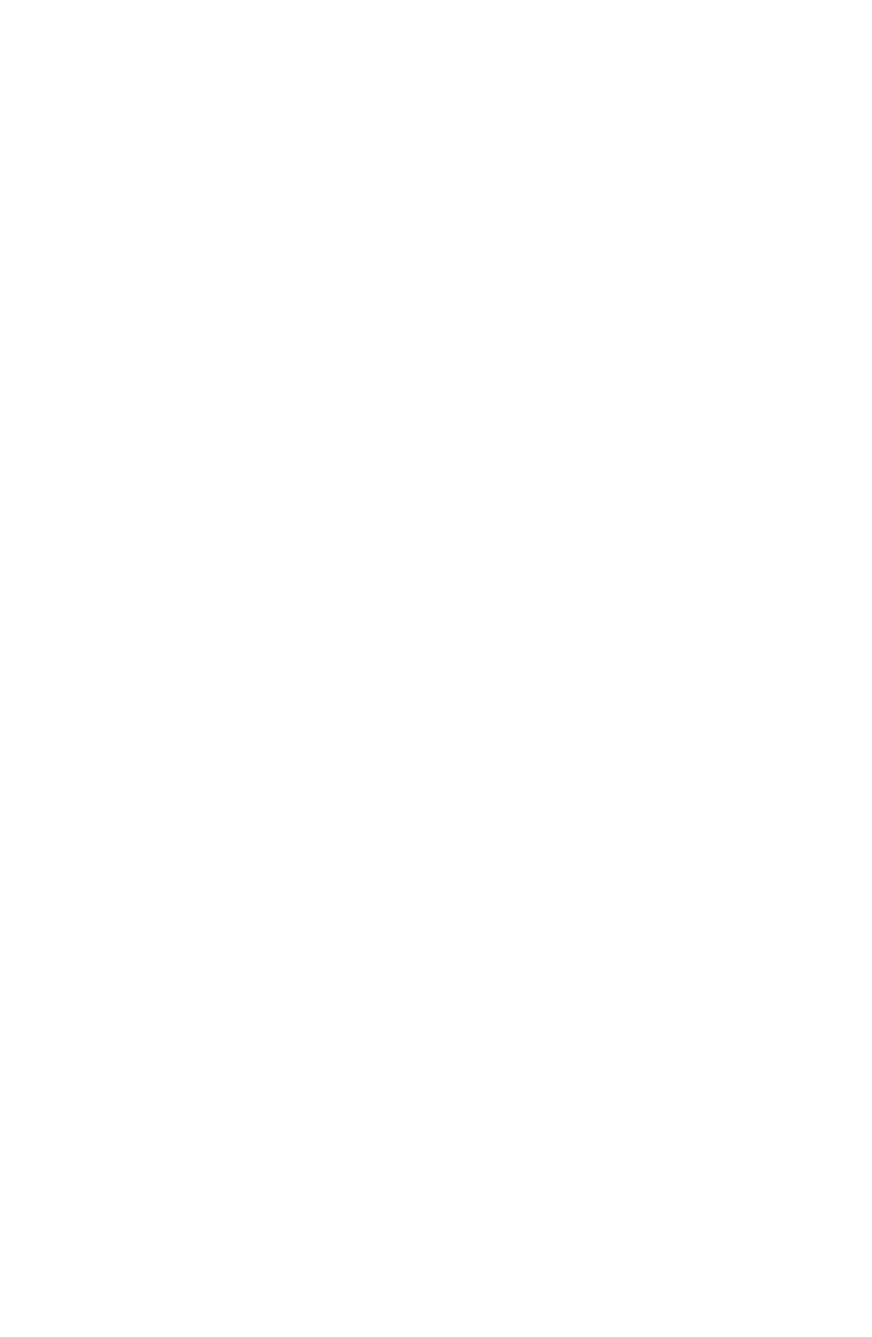
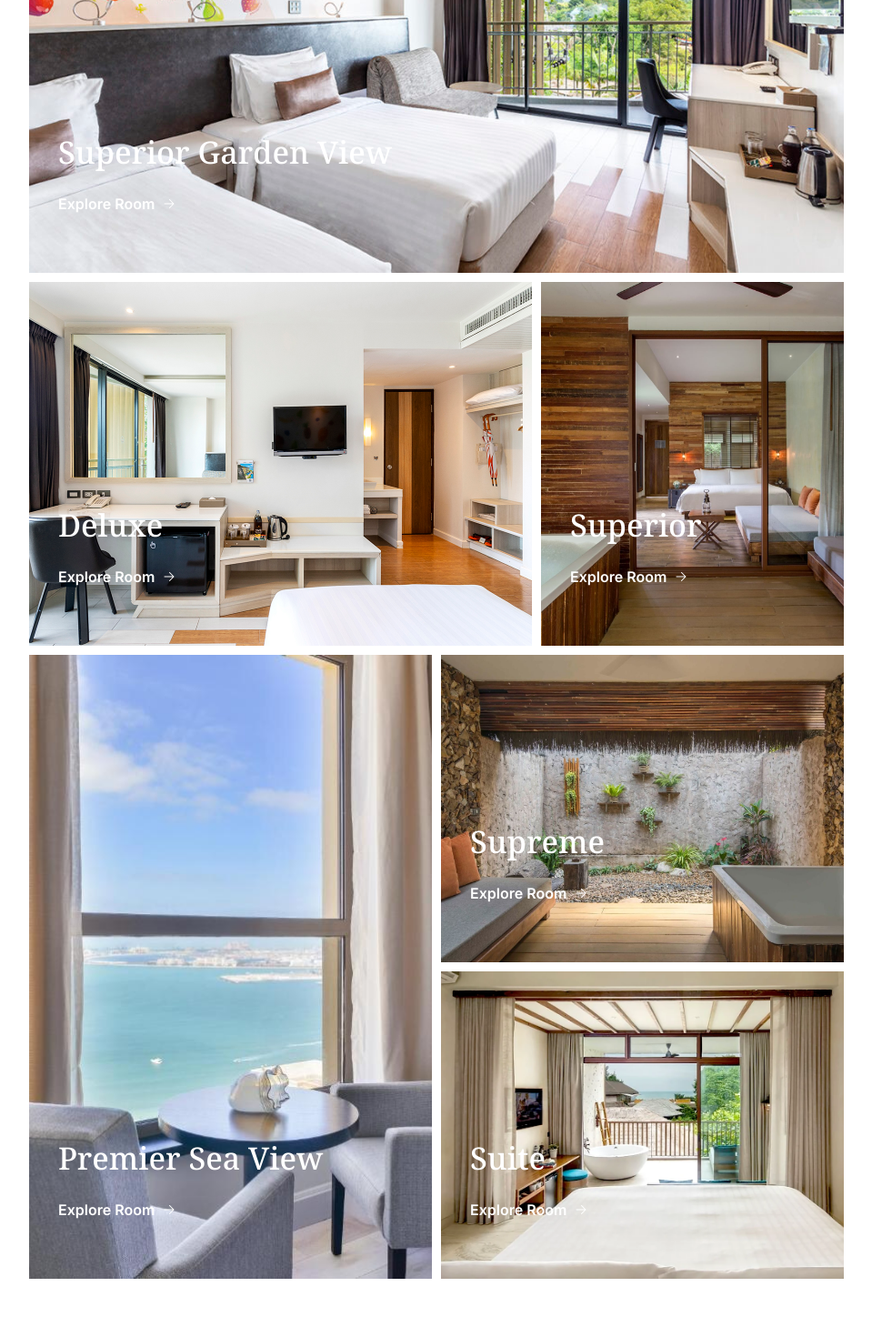
Before and after one commit to babymoonjunior/hotel-reservation, a Next.js app in the folder client/: page / in a window 1280 px wide. Shown: the part 1000-2470 px from the top of the page at 91% size, without its empty margins (160-1119 px from the left). Before the commit the page ends 989 px from the top, so only its background shows below. Built offline with nearby package versions, Linux system fonts and the light colour scheme.

Commit message:
Feat: Add Roomtypes.jsx component

```diff
--- a/client/src/app/(Users)/(Home)/page.js
+++ b/client/src/app/(Users)/(Home)/page.js
@@ -1,5 +1,6 @@
 import '@/app/globals.css'
 import Services from '../components/Services'
+import Roomtypes from '../components/Roomtypes'
 
 export const metadata = {
   title: 'Home Page',
@@ -19,7 +20,7 @@ export default function Home() {
       <Services />
 
       {/* ใส่ Component5 <Roomtypes /> ที่นี่ (Wen) */}
-      {/* <Roomtypes /> */}
+      <Roomtypes />
 
       {/* ใส่ Component6 <CustomerSay /> ที่นี่ (Michael) */}
 
--- /dev/null
+++ b/client/src/app/(Users)/components/Roomtypes.jsx
@@ -0,0 +1,76 @@
+import Image from "next/image";
+import Link from "next/link";
+import superiorGardenView from "../../../../public/SuperiorGardenView-1024x683.jpg";
+import deluxe from "../../../../public/deluxe.jpg";
+import superior from "../../../../public/superior.jpg";
+import premierSeaView from "../../../../public/premierseaview.jpg";
+import supreme from "../../../../public/supreme.jpg";
+import suite from "../../../../public/suits.webp";
+import arrow from "../../../../public/arrow.png";
+
+export default function Roomtypes() {
+  const roomImages = [
+    {
+      imageSrc: superiorGardenView,
+      alt: "Superior Garden View Room",
+      grid: "col-[span_3]",
+      type: "Superior Garden View",
+    },
+    {
+      imageSrc: deluxe,
+      alt: "Deluxe Room",
+      grid: "col-[span_2]",
+      type: "Deluxe",
+    },
+    { imageSrc: superior, alt: "Superior Room", grid: "", type: "Superior" },
+    {
+      imageSrc: premierSeaView,
+      alt: "Premier Sea View Room",
+      grid: "row-[span_2]",
+      type: "Premier Sea View",
+    },
+    {
+      imageSrc: supreme,
+      alt: "Supreme Room",
+      grid: "col-[span_2]",
+      type: "Supreme",
+    },
+    { imageSrc: suite, alt: "Suite Room", grid: "col-[span_2]", type: "Suite" },
+  ];
+
+  return (
+    <section className="max-w-[1440px] w-full h-[2100px] px-[160px] pt-[115px] pb-[178px] ">
+      <div className="container flex flex-col items-center ">
+        <h1 className="room-title text-[#2F3E35] font-mono text-[68px] font-medium leading-[125%] pb-14">
+          Rooms & Suits
+        </h1>
+        <div className="grid-gallory-container grid grid-cols-[443px_100px_auto] grid-rows-[540px_400px_338px_338px] gap-2.5">
+          {roomImages.map((room, index) => (
+            <div
+              key={index}
+              className={`${room.grid === "" ? "" : room.grid} relative`}
+            >
+              <Image
+                src={room.imageSrc}
+                alt={room.alt}
+                placeholder="blur"
+                className="w-full h-full object-cover"
+              />
+              <div className="text-with-btn-wrapper w-full max-w-[70%] text-white drop-shadow-2xl bg-transparent absolute left-8 bottom-14">
+                <h1 className="room-name font-mono text-[34px] font-medium leading-[125%] py-4">
+                  {room.type}
+                </h1>
+                <Link href="/roomdetail">
+                  <button className="explore-btn cursor-pointer bg-transparent border-[none] outline-none flex justify-start items-center w-full max-w-[70%] h-10 text-[16px] font-semibold leading-4 font-sans">
+                    Explore Room
+                    <Image src={arrow} alt="Explore Room" className="ml-2" />
+                  </button>
+                </Link>
+              </div>
+            </div>
+          ))}
+        </div>
+      </div>
+    </section>
+  );
+}
```
